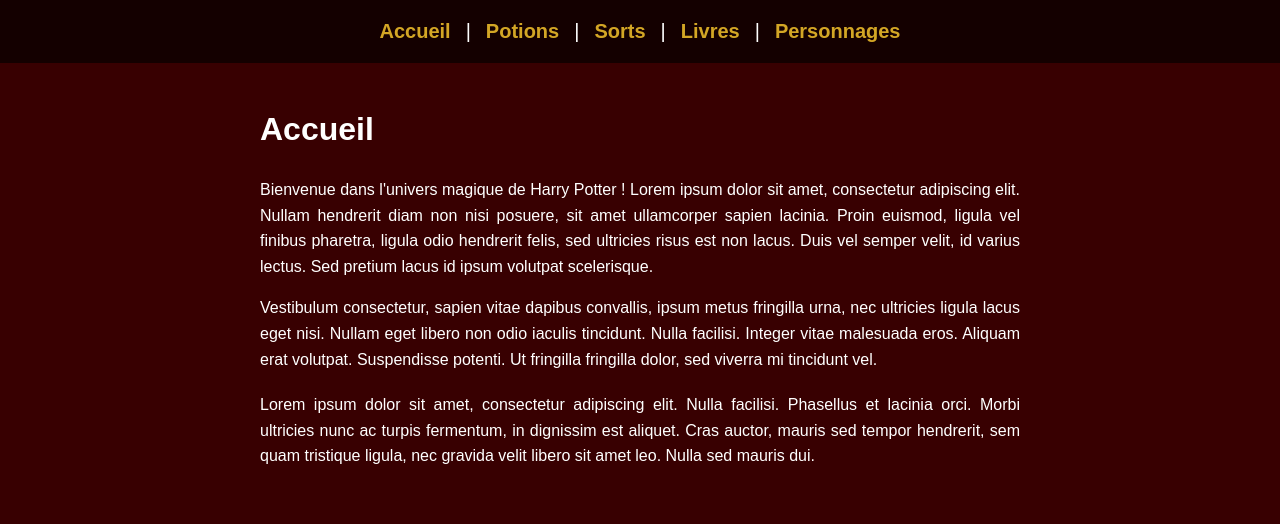
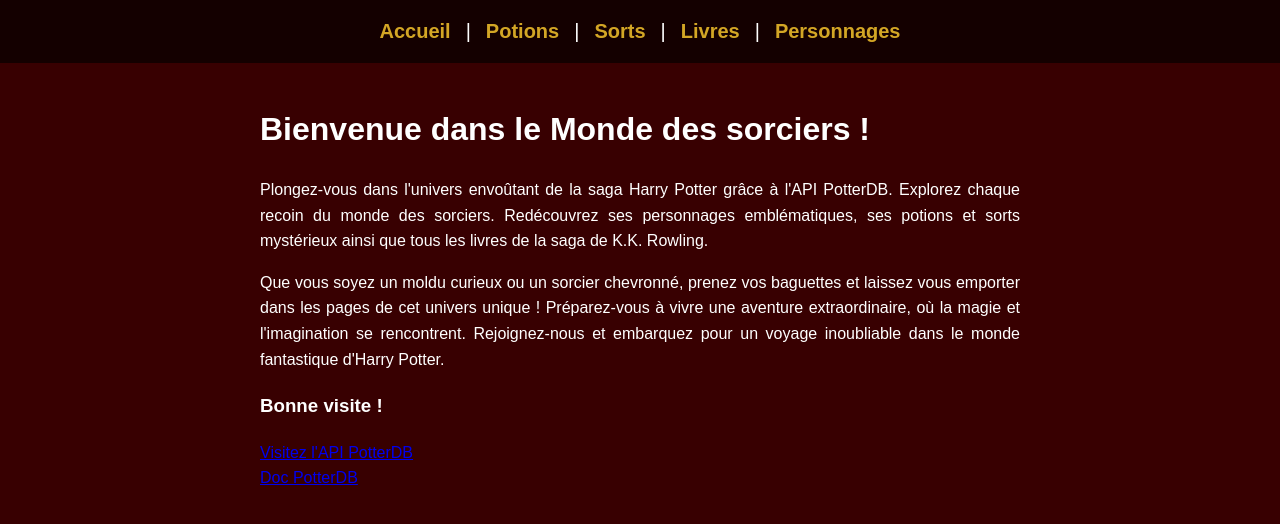
Before and after one commit to Xiali7/ProjectPotter, a Vue app: page / in a window 1280 px wide. Shown: the top 524 px of the page. Built offline with nearby package versions, Linux system fonts and the light colour scheme.

Commit message:
Rédaction texte page d'accueil

```diff
--- a/src/components/HomePage.vue
+++ b/src/components/HomePage.vue
@@ -2,12 +2,19 @@
 <div>
     <HeaderVue />
     <div class="container">
-      <h1>Accueil</h1>
-      <p>Bienvenue dans l'univers magique de Harry Potter ! Lorem ipsum dolor sit amet, consectetur adipiscing elit. Nullam hendrerit diam non nisi posuere, sit amet ullamcorper sapien lacinia. Proin euismod, ligula vel finibus pharetra, ligula odio hendrerit felis, sed ultricies risus est non lacus. Duis vel semper velit, id varius lectus. Sed pretium lacus id ipsum volutpat scelerisque.</p>
-      <p>Vestibulum consectetur, sapien vitae dapibus convallis, ipsum metus fringilla urna, nec ultricies ligula lacus eget nisi. Nullam eget libero non odio iaculis tincidunt. Nulla facilisi. Integer vitae malesuada eros. Aliquam erat volutpat. Suspendisse potenti. Ut fringilla fringilla dolor, sed viverra mi tincidunt vel.</p>
-      <p class="example-text">Lorem ipsum dolor sit amet, consectetur adipiscing elit. Nulla facilisi. Phasellus et lacinia orci. Morbi ultricies nunc ac turpis fermentum, in dignissim est aliquet. Cras auctor, mauris sed tempor hendrerit, sem quam tristique ligula, nec gravida velit libero sit amet leo. Nulla sed mauris dui.</p>
+      <h1>Bienvenue dans le Monde des sorciers !</h1>
+      <p>Plongez-vous dans l'univers envoûtant de la saga Harry Potter grâce à l'API PotterDB. Explorez chaque recoin du monde des sorciers. Redécouvrez ses personnages emblématiques, ses potions et sorts mystérieux ainsi que tous les livres de la saga de K.K. Rowling.</p>
+
+      <p>Que vous soyez un moldu curieux ou un sorcier chevronné, prenez vos baguettes et laissez vous emporter dans les pages de cet univers unique !
+      Préparez-vous à vivre une aventure extraordinaire, où la magie et l'imagination se rencontrent. Rejoignez-nous et embarquez pour un voyage inoubliable dans le monde fantastique d'Harry Potter.</p>
+
+      <h3>Bonne visite !</h3>
+
+      <a href="https://potterdb.com/" >Visitez l'API PotterDB</a>
+      <br>
+      <a href="https://docs.potterdb.com/fr" >Doc PotterDB</a>
     </div>
-    </div>
+  </div>
 </template>
 
 <script>
```
